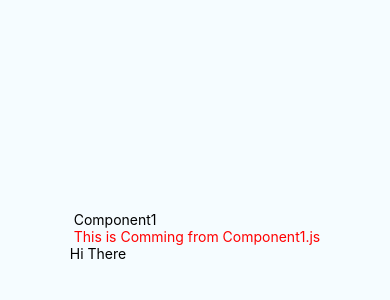
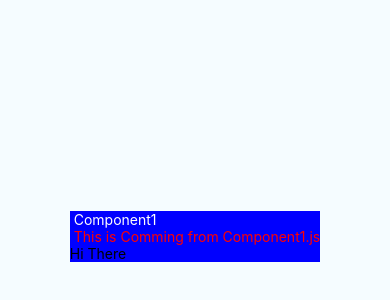
Before and after one commit to vishant-jaiswal/ReactFeatures, a React Native app: screen / in a window 390 px wide. Shown: the part 186-486 px from the top of the page. Built offline with nearby package versions, Linux system fonts and the light colour scheme.

Commit message:
Use of StyleSheet instead of inline styling

```diff
--- a/src/Components/Component1.js
+++ b/src/Components/Component1.js
@@ -1,5 +1,5 @@
 import React,{Component} from 'react';
-import {View,Text } from 'react-native';
+import {View,Text,StyleSheet } from 'react-native';
 
 
 class Component1 extends Component{
@@ -18,8 +18,8 @@ class Component1 extends Component{
 
     render(){
         return(
-            <View>
-                <Text> {this.state.name}</Text>
+            <View style={styles.myView}>
+                <Text style={styles.myText}> {this.state.name}</Text>
                 <Text style={{ color:'red' }}> This is Comming from Component1.js</Text>
                 <Text>{this.state.message}</Text>
             </View>
@@ -28,4 +28,15 @@ class Component1 extends Component{
 }
 
 
+const styles = StyleSheet.create({
+    myText:{
+        color:'white'
+    },
+
+    myView:{
+        backgroundColor: 'blue'
+    }
+});
+
+
 export default Component1;
```
